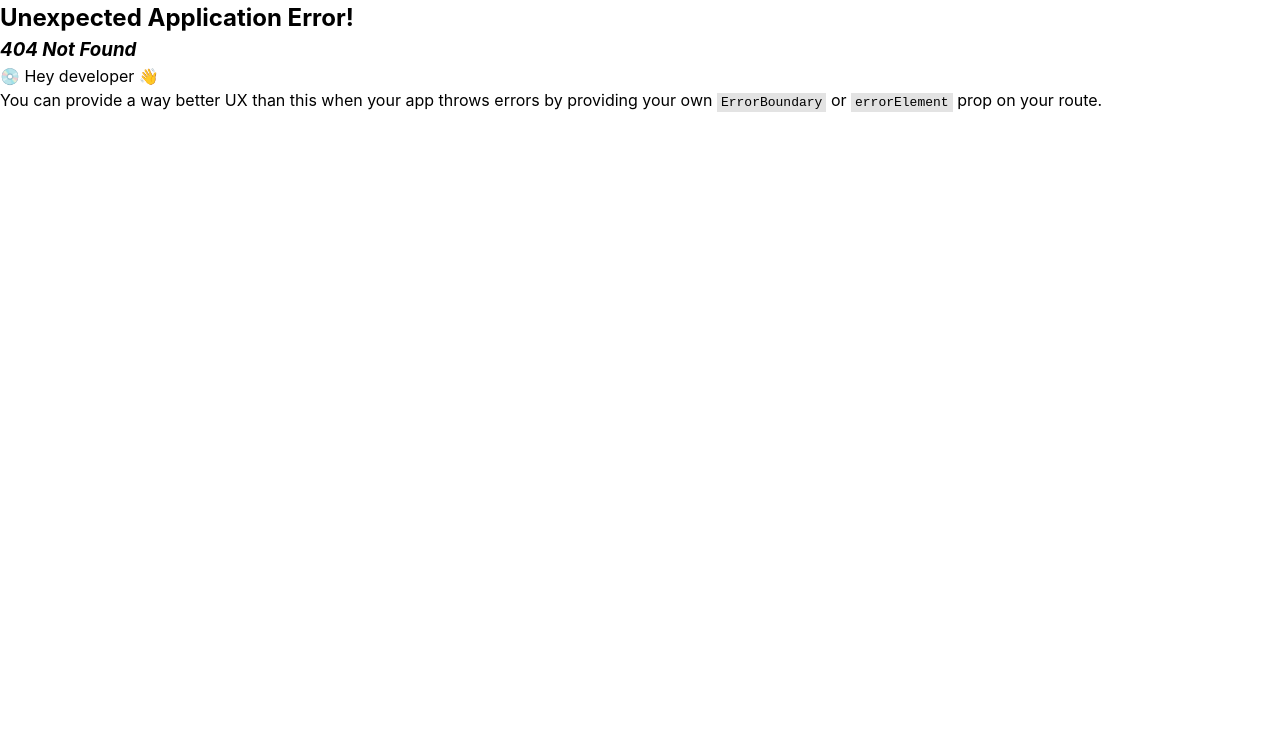
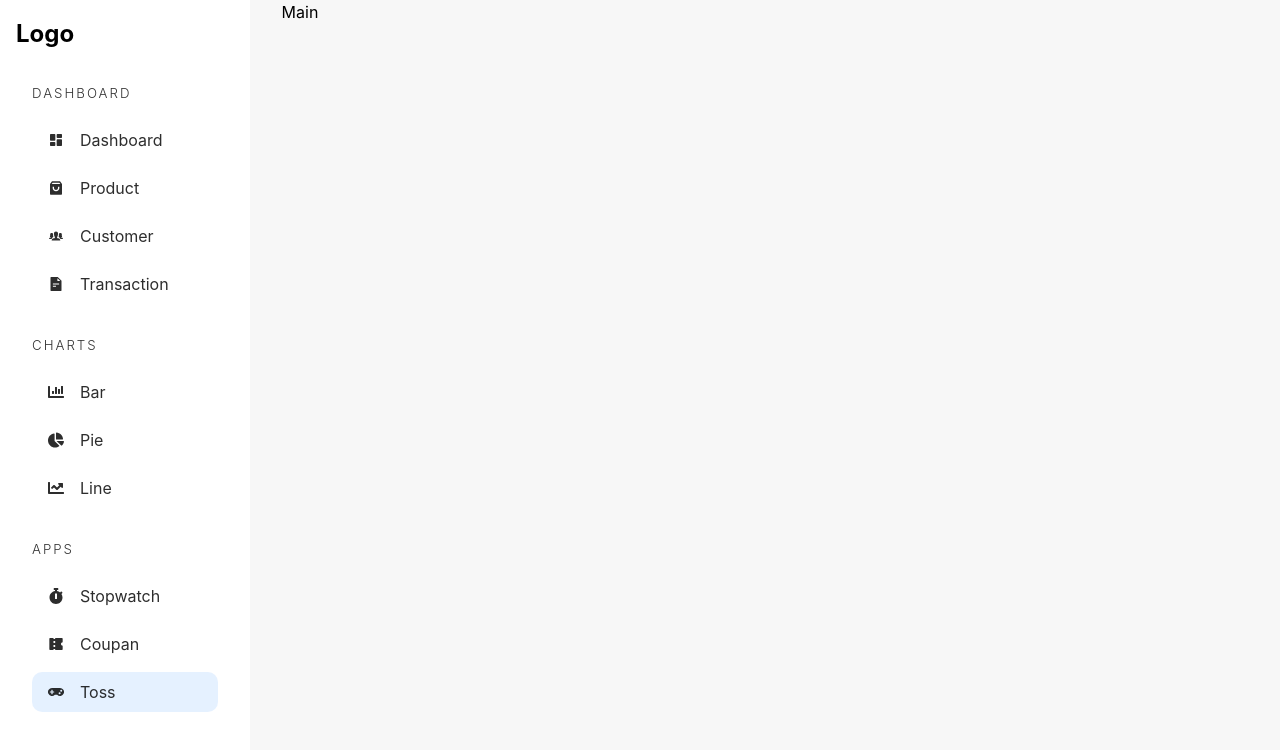
Before and after one commit to neerajkumar002/Okart-Frontend, a React (Vite) app: page /admin/app/toss in a window 1280 px wide. Before the commit this address had no page. Shown: the top 750 px of the page. Built offline with nearby package versions, Linux system fonts and the light colour scheme.

Commit message:
add admin sidebar

```diff
--- a/src/components/AdminSidebar.jsx
+++ b/src/components/AdminSidebar.jsx
@@ -1,14 +1,13 @@
 /* eslint-disable react/prop-types */
 import { Link, useLocation } from "react-router-dom";
-import { RiDashboardFill, RiShoppingBag3Fill } from "react-icons/ri";
+import { RiDashboardFill, RiShoppingBag3Fill,RiCoupon3Fill } from "react-icons/ri";
 import { AiFillFileText } from "react-icons/ai";
 import { IoIosPeople } from "react-icons/io";
+import { FaChartBar,FaChartPie,FaChartLine ,FaStopwatch,FaGamepad} from "react-icons/fa";
 
 const AdminSidebar = () => {
   const location = useLocation();
-
-  console.log(location.pathname.includes("/admin/dashboard"));
-
+ console.log(location)
   return (
     <aside>
       <h2>Logo</h2>
@@ -19,31 +18,86 @@ const AdminSidebar = () => {
             text={"Dashboard"}
             Icon={RiDashboardFill}
             url="/admin/dashboard"
+            location={location}
           />
           <Li
             text={"Product"}
             Icon={RiShoppingBag3Fill}
             url="/admin/product"
+            location={location}
           />
           <Li
             text={"Customer"}
             Icon={IoIosPeople}
             url="/admin/customer"
+            location={location}
           />
           <Li
             text={"Transaction"}
             Icon={AiFillFileText}
             url="/admin/transaction"
+            location={location}
           />
 
 
         </ul>
       </div>
+      <div>
+        <h5>Charts</h5>
+        <ul>
+          <Li
+            text={"Bar"}
+            Icon={FaChartBar}
+            url="/admin/chart/bar"
+            location={location}
+          />
+          <Li
+            text={"Pie"}
+            Icon={FaChartPie}
+            url="/admin/chart/pie"
+            location={location}
+          />
+          <Li
+            text={"Line"}
+            Icon={FaChartLine}
+            url="/admin/chart/line"
+            location={location}
+          />
+
+
+        </ul>
+      </div>
+      <div>
+        <h5>Apps</h5>
+        <ul>
+          <Li
+            text={"Stopwatch"}
+            Icon={FaStopwatch}
+            url="/admin/app/stopwatch"
+            location={location}
+          />
+          <Li
+            text={"Coupan"}
+            Icon={RiCoupon3Fill}
+            url="/admin/app/coupan"
+            location={location}
+          />
+          <Li
+            text={"Toss"}
+            Icon={FaGamepad}
+            url="/admin/app/toss"
+            location={location}
+          />
+
+
+        </ul>
+      </div>
+
     </aside>
   );
 };
 
-const Li = ({ text, Icon, url }) => (
+const Li = ({ text, Icon, url,location }) => (
   <li
     style={{
       backgroundColor: location.pathname.includes(url)
--- a/src/main.jsx
+++ b/src/main.jsx
@@ -14,6 +14,17 @@ const Dashboard = lazy(() => import("./pages/admin/Dashboard"));
 const Customers = lazy(() => import("./pages/admin/Customers"));
 const Products = lazy(() => import("./pages/admin/Products"));
 const Transaction = lazy(() => import("./pages/admin/Transaction"));
+
+const Bar = lazy(() => import("./pages/admin/Bar.jsx"));
+const Pie = lazy(() => import("./pages/admin/Pie.jsx"));
+const Line = lazy(() => import("./pages/admin/Line.jsx"));
+
+
+const Stopwatch = lazy(() => import("./pages/admin/Stopwatch.jsx"));
+const Coupan = lazy(() => import("./pages/admin/Coupan.jsx"));
+const Toss = lazy(() => import("./pages/admin/Toss.jsx"));
+
+
 const router = createBrowserRouter([
   {
     path: "/",
@@ -48,13 +59,34 @@ const router = createBrowserRouter([
         element: <Transaction />,
       },
 
-    // Charts
+      // Charts
 
+      {
+        path: "/admin/chart/bar",
+        element: <Bar />,
+      },
+      {
+        path: "/admin/chart/pie",
+        element: <Pie />,
+      },
+      {
+        path: "/admin/chart/line",
+        element: <Line />,
+      },
 
-
-
-
-    // Apps
+      // Apps
+      {
+        path: "/admin/app/stopwatch",
+        element: <Stopwatch />,
+      },
+      {
+        path: "/admin/app/coupan",
+        element: <Coupan />,
+      },
+      {
+        path: "/admin/app/toss",
+        element: <Toss />,
+      },
     ],
   },
 ]);
--- /dev/null
+++ b/src/pages/admin/Bar.jsx
@@ -0,0 +1,17 @@
+
+import AdminSidebar from '../../components/AdminSidebar'
+
+const Bar = () => {
+  return (
+    <div>
+       <div className="adminContainer">
+      {/* Sidebar */}
+      <AdminSidebar />
+      {/* Main */}
+      <main>Main</main>
+    </div>
+    </div>
+  )
+}
+
+export default Bar
--- /dev/null
+++ b/src/pages/admin/Coupan.jsx
@@ -0,0 +1,15 @@
+import AdminSidebar from "../../components/AdminSidebar"
+
+
+const Coupan = () => {
+  return (
+    <div className="adminContainer">
+    {/* Sidebar */}
+    <AdminSidebar />
+    {/* Main */}
+    <main>Main</main>
+  </div>
+  )
+}
+
+export default Coupan
--- /dev/null
+++ b/src/pages/admin/Line.jsx
@@ -0,0 +1,15 @@
+import AdminSidebar from "../../components/AdminSidebar"
+
+
+const Line = () => {
+  return (
+    <div className="adminContainer">
+    {/* Sidebar */}
+    <AdminSidebar />
+    {/* Main */}
+    <main>Main</main>
+  </div>
+  )
+}
+
+export default Line
--- /dev/null
+++ b/src/pages/admin/Pie.jsx
@@ -0,0 +1,15 @@
+import AdminSidebar from "../../components/AdminSidebar"
+
+
+const Pie = () => {
+  return (
+    <div className="adminContainer">
+    {/* Sidebar */}
+    <AdminSidebar  />
+    {/* Main */}
+    <main>Main</main>
+  </div>
+  )
+}
+
+export default Pie
--- /dev/null
+++ b/src/pages/admin/Stopwatch.jsx
@@ -0,0 +1,14 @@
+import AdminSidebar from "../../components/AdminSidebar"
+
+const Stopwatch = () => {
+  return (
+    <div className="adminContainer">
+      {/* Sidebar */}
+      <AdminSidebar />
+      {/* Main */}
+      <main>Main</main>
+    </div>
+  )
+}
+
+export default Stopwatch
--- /dev/null
+++ b/src/pages/admin/Toss.jsx
@@ -0,0 +1,14 @@
+import AdminSidebar from "../../components/AdminSidebar"
+
+const Toss = () => {
+  return (
+    <div className="adminContainer">
+      {/* Sidebar */}
+      <AdminSidebar />
+      {/* Main */}
+      <main>Main</main>
+    </div>
+  )
+}
+
+export default Toss
```
